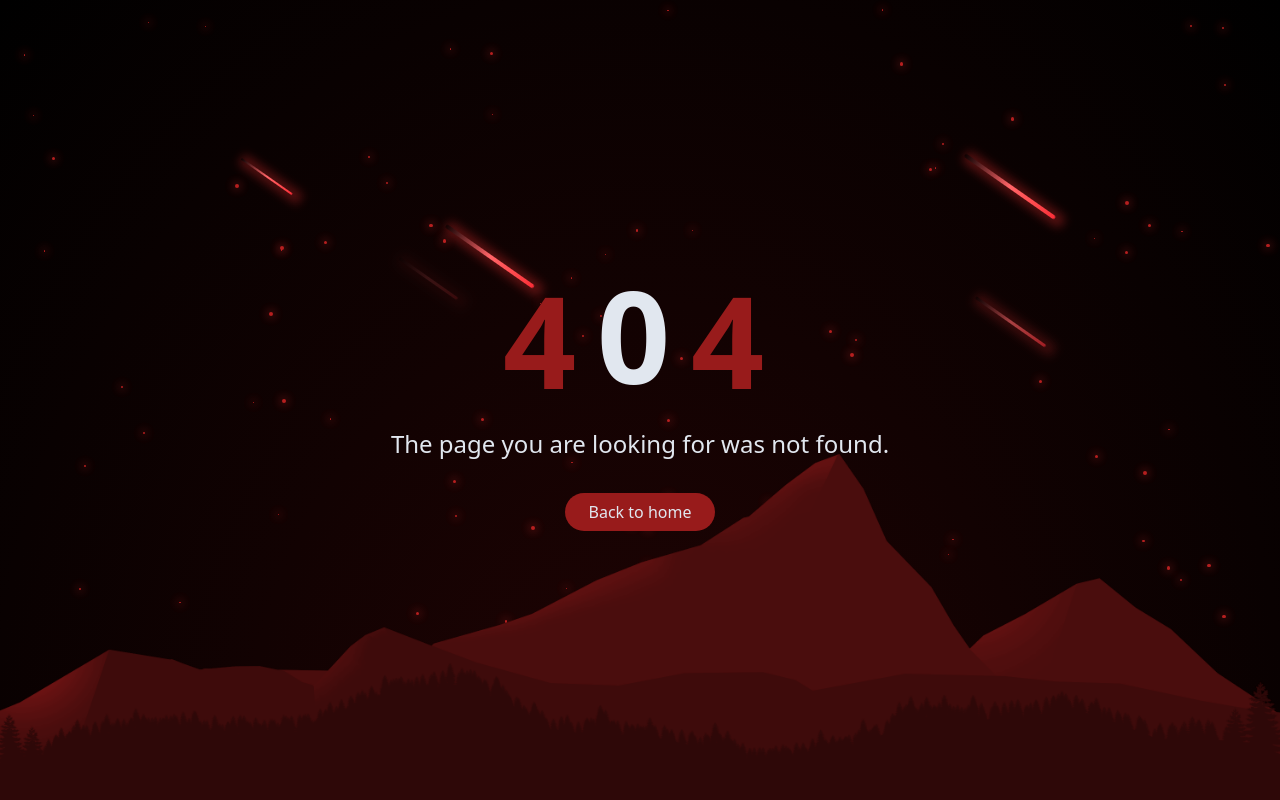
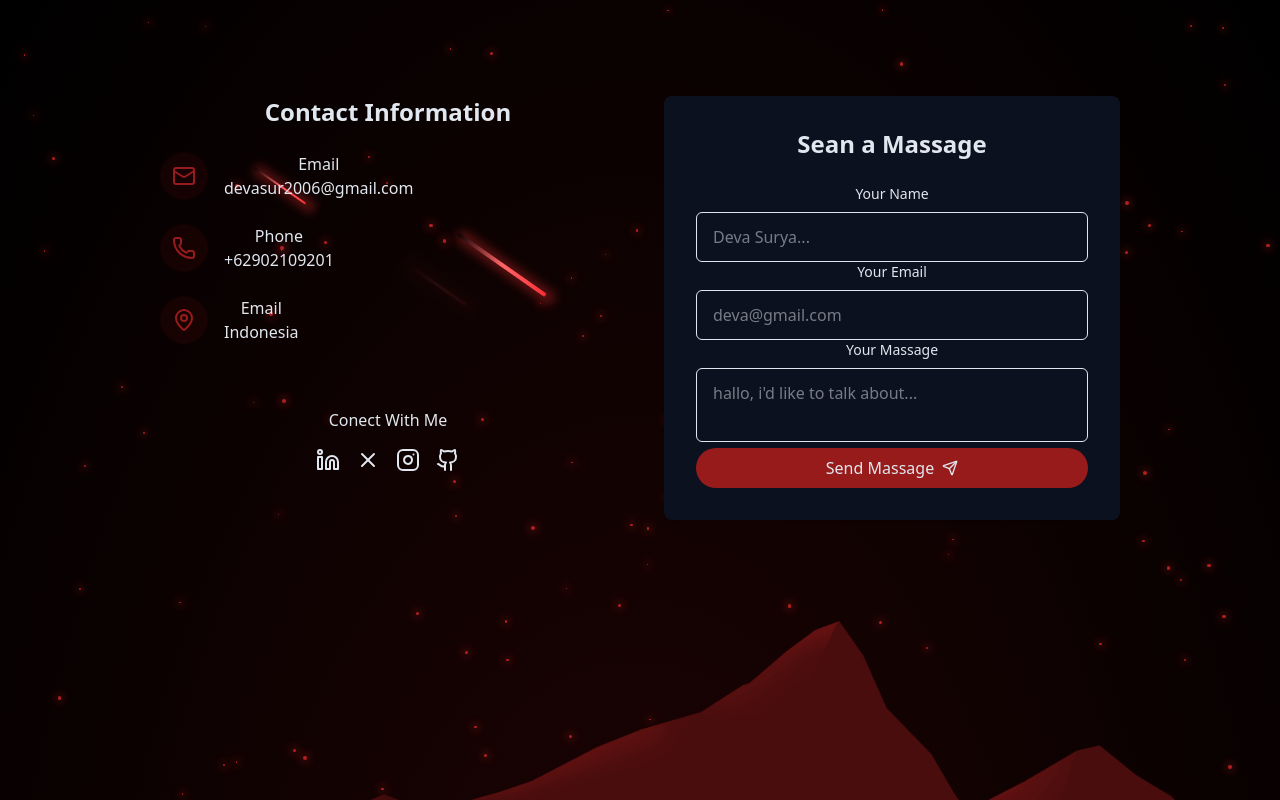
Before and after one commit to Devx-cloud/Portofolio, a React (Vite) app: page /contact in a window 1280 px wide. Before the commit this address had no page. Shown: the top 800 px of the page. Built offline with nearby package versions, Linux system fonts and the light colour scheme.

Commit message:
add contact and font

```diff
--- a/src/App.jsx
+++ b/src/App.jsx
@@ -1,6 +1,7 @@
 import { BrowserRouter, Route, Routes } from "react-router-dom"
 import { Home } from "./pages/Home"
 import { NotFound } from "./pages/NotFound"
+import { Contact } from "./pages/Contact"
 
 
 function App() {
@@ -10,6 +11,7 @@ function App() {
       <BrowserRouter>
         <Routes>
           <Route index element={<Home/>}/>
+          <Route path="/contact" element={<Contact />}/>
 
           <Route path="*" element={<NotFound/>}/>
         </Routes>
--- a/src/index.css
+++ b/src/index.css
@@ -131,8 +131,13 @@
     /* hsl(var(--background-sun)) 0%, */
     hsl(var(--background-end)) 0%,
     hsl(var(--background-start)) 100%
+
   );
   }
+  .pixel-font {
+  font-family: 'PixelFont', sans-serif;
+  letter-spacing: 2px;
+}
 }
 
 @utility container {
@@ -210,6 +215,14 @@
   @apply absolute bg-linear-to-r from-red-500 via-red-400 to-transparent rounded-full;
   box-shadow: -5px 0px 10px 5px rgba(255, 50, 50, 0.3);
 }
+/* src/App.css atau berkas CSS lainnya */
+
+@font-face {
+  font-family: 'PixelFont'; /* Beri nama sesuai keinginan Anda */
+  src: url('./assets/fonts/upheavtt.ttf') format('truetype'); /* Arahkan ke berkas font .ttf */
+  font-weight: normal;
+  font-style: normal;
+}
 
 :root {
   max-width: 100%;
--- /dev/null
+++ b/src/pages/Contact.jsx
@@ -0,0 +1,173 @@
+import {
+  Facebook,
+  Github,
+  Instagram,
+  Linkedin,
+  Mail,
+  MapPin,
+  Phone,
+  Send,
+  X,
+} from "lucide-react";
+import { cn } from "@/lib/utils";
+import { StarBackground } from "../components/StarBackground";
+import { Footer } from "../components/Footer";
+import { section } from "framer-motion/client";
+
+export const Contact = () => {
+  // const handleSubmit  = (e) =>{
+  //   e.preventDefault()
+
+  //   setTimeout(()=>{
+
+  //   },1500)
+  // }
+
+  return (
+    <section>
+      <StarBackground />
+      <div id="contact" className="py-24 px-4 relative bg-secondary/30">
+        <div className="container mx-auto max-w-5xl">
+          {/* <h2 className="text-3xl md:text-4xl font-bold mb-4 text-center">
+          Get In <span className="text-primary ">Touch</span>
+        </h2>
+        <p className="text-center text-muted-foreground mb-12 max-w-2xl mx-auto">
+          Lorem ipsum dolor sit amet consectetur adipisicing elit. Voluptatibus
+          iure, voluptates possimus quisquam iste nemo!
+        </p> */}
+          <div className="grid grid-cols-1 md:grid-cols-2 gap-12">
+            <div className="space-y-8">
+              <h3 className="text-2xl font-semibold mb-6">
+                Contact Information
+              </h3>
+              <div className="space-y-6 justify-center ">
+                <div className="flex items-start space-x-4">
+                  <div className="p-3 rounded-full bg-primary/10">
+                    <Mail className="h-6 w-6 text-primary" />
+                  </div>
+                  <div className="">
+                    <h4 className="font-medium">Email</h4>
+                    <a
+                      href="mailto:devasur2006@gmail.com"
+                      className="text-muted-foreground hover:text-primary transition-colors"
+                    >
+                      devasur2006@gmail.com
+                    </a>
+                  </div>
+                </div>
+                <div className="flex items-start space-x-4">
+                  <div className="p-3 rounded-full bg-primary/10">
+                    <Phone className="h-6 w-6 text-primary" />
+                  </div>
+                  <div className="">
+                    <h4 className="font-medium">Phone</h4>
+                    <a
+                      href="tel:+628130"
+                      className="text-muted-foreground hover:text-primary transition-colors"
+                    >
+                      +62902109201
+                    </a>
+                  </div>
+                </div>
+                <div className="flex items-start space-x-4">
+                  <div className="p-3 rounded-full bg-primary/10">
+                    <MapPin className="h-6 w-6 text-primary" />
+                  </div>
+                  <div className="">
+                    <h4 className="font-medium">Email</h4>
+                    <a
+                      href=""
+                      className="text-muted-foreground hover:text-primary transition-colors"
+                    >
+                      Indonesia
+                    </a>
+                  </div>
+                </div>
+              </div>
+              <div className="pt-8">
+                <h4 className="font-medium mb-4">Conect With Me</h4>
+                <div className="flex space-x-4 justify-center">
+                  <a href="#" target="_blank">
+                    <Linkedin />
+                  </a>
+                  <a href="#" target="_blank">
+                    <X />
+                  </a>
+                  <a href="#" target="_blank">
+                    <Instagram />
+                  </a>
+                  <a href="#" target="_blank">
+                    <Github />
+                  </a>
+                </div>
+              </div>
+            </div>
+            <div className="bg-card p-8 rounded-lg shadow-xs">
+              <h3 className="text-2xl font-semibold mb-6"> Sean a Massage</h3>
+              <form action="">
+                <div className="">
+                  <label
+                    htmlFor="name"
+                    className="block text-sm font-medium mb-2"
+                  >
+                    Your Name
+                  </label>
+                  <input
+                    type="text"
+                    id="name"
+                    name="name"
+                    required
+                    className="w-full px-4 py-3 rounded-md border border-input bg-background focus:outline-hidden focus:ring-2 focus:ring-primary"
+                    placeholder="Deva Surya..."
+                  />
+                </div>
+                <div className="">
+                  <label
+                    htmlFor="email"
+                    className="block text-sm font-medium mb-2"
+                  >
+                    Your Email
+                  </label>
+                  <input
+                    type="email"
+                    id="email"
+                    name="email"
+                    required
+                    className="w-full px-4 py-3 rounded-md border border-input bg-background focus:outline-hidden focus:ring-2 focus:ring-primary"
+                    placeholder="deva@gmail.com"
+                  />
+                </div>
+                <div className="">
+                  <label
+                    htmlFor="massage"
+                    className="block text-sm font-medium mb-2"
+                  >
+                    Your Massage
+                  </label>
+                  <textarea
+                    id="massage"
+                    name="massage"
+                    required
+                    className="w-full px-4 py-3 rounded-md border border-input bg-background focus:outline-hidden focus:ring-2 focus:ring-primary resize-none"
+                    placeholder="hallo, i'd like to talk about..."
+                  />
+                </div>
+                <button
+                  type="submit"
+                  className={cn(
+                    "cosmic-button w-full flex items-center justify-center gap-2"
+                  )}
+                >
+                  Send Massage
+                  <Send size={16} />
+                </button>
+                <div className=""></div>
+              </form>
+            </div>
+          </div>
+        </div>
+      </div>
+      <Footer />
+    </section>
+  );
+};
```
Also changed, not shown: src/assets/fonts/upheavtt.ttf (added).
